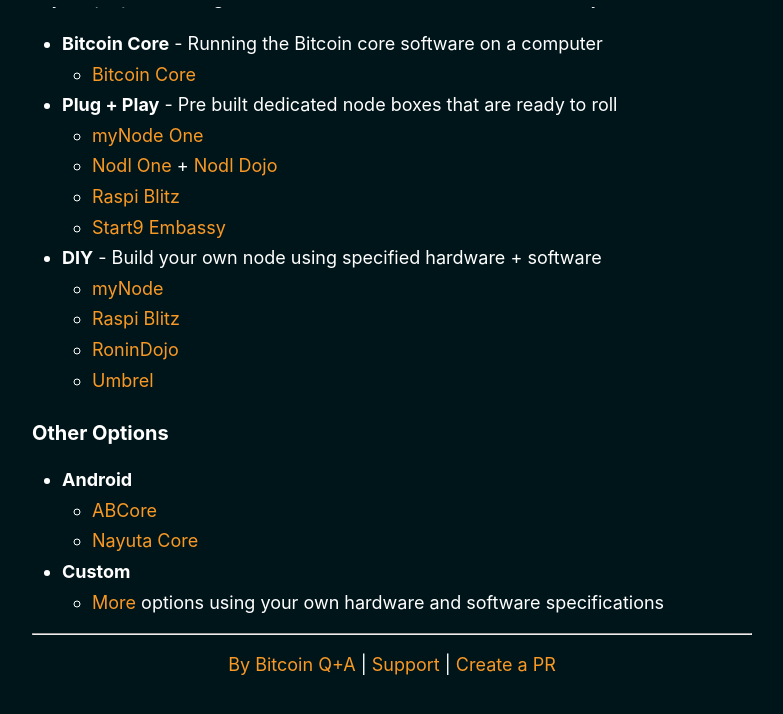
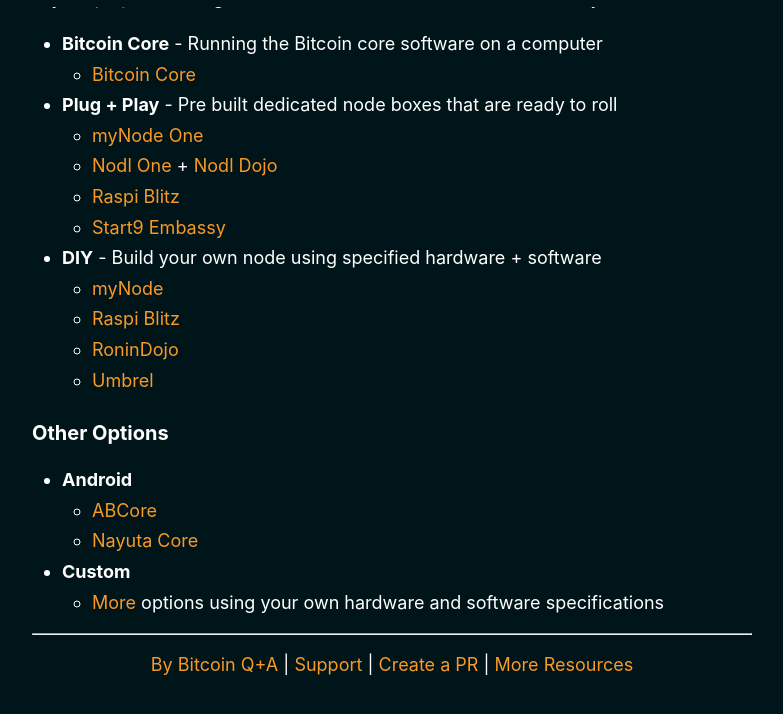
Before and after one commit to BitcoinQnA/node-guide, a Jekyll site: the page built from _pages/home.md, in a window 1280 px wide and 900 px high, scrolled down 1167 px. Shown: the top 714 px of the window, without its empty margins (248-1031 px from the left). Built offline with Jekyll 4.4.1, drawn with Linux system fonts in a browser that asks for light colours.

Commit message:
Update home.md

```diff
--- a/_pages/home.md
+++ b/_pages/home.md
@@ -61,6 +61,7 @@
 <p align="center">
   <a href="https://twitter.com/BitcoinQ_A">By Bitcoin Q+A</a> |
   <a href="https://bqa.duckdns.org:20486/apps/96ZvtoJQr9bz5QyeDoUfhkmNTLZ/pos">Support</a> |
-  <a href="https://github.com/BitcoinQnA/node-guide">Create a PR</a>
+  <a href="https://github.com/BitcoinQnA/node-guide">Create a PR</a> |
+  <a href="https://bitcoiner.guide">More Resources</a>
   <br><br>
 </p>
```
